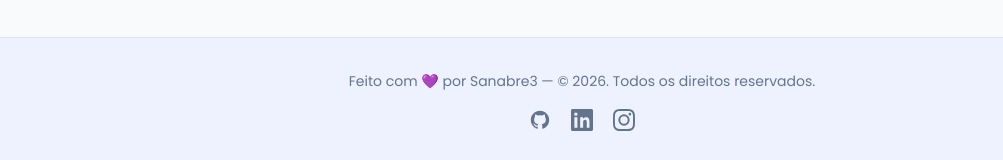
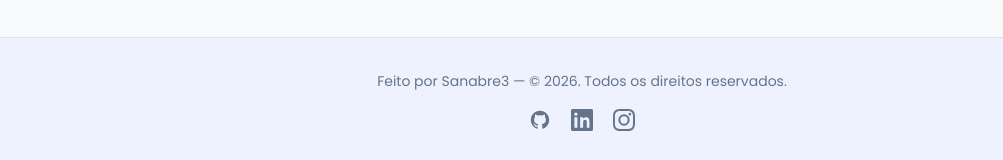
Before and after one commit to Sanabre3/exe_portfolio, a website built with Vite: page index.html in a window 1280 px wide. Shown: the part 4217-4377 px from the top of the page, without its empty margins (58-1061 px from the left). Built offline with nearby package versions, Linux system fonts and the light colour scheme; what world-atlas would draw is missing.

Commit message:
fix: footer

```diff
--- a/index.html
+++ b/index.html
@@ -216,7 +216,7 @@
   <!-- ===== FOOTER ===== -->
   <footer class="footer">
     <p class="footer-copy">
-      Feito com 💜 por Sanabre3 — © 2026. Todos os direitos reservados.
+      Feito por Sanabre3 — © 2026. Todos os direitos reservados.
     </p>
     <div class="social-links">
 
```
